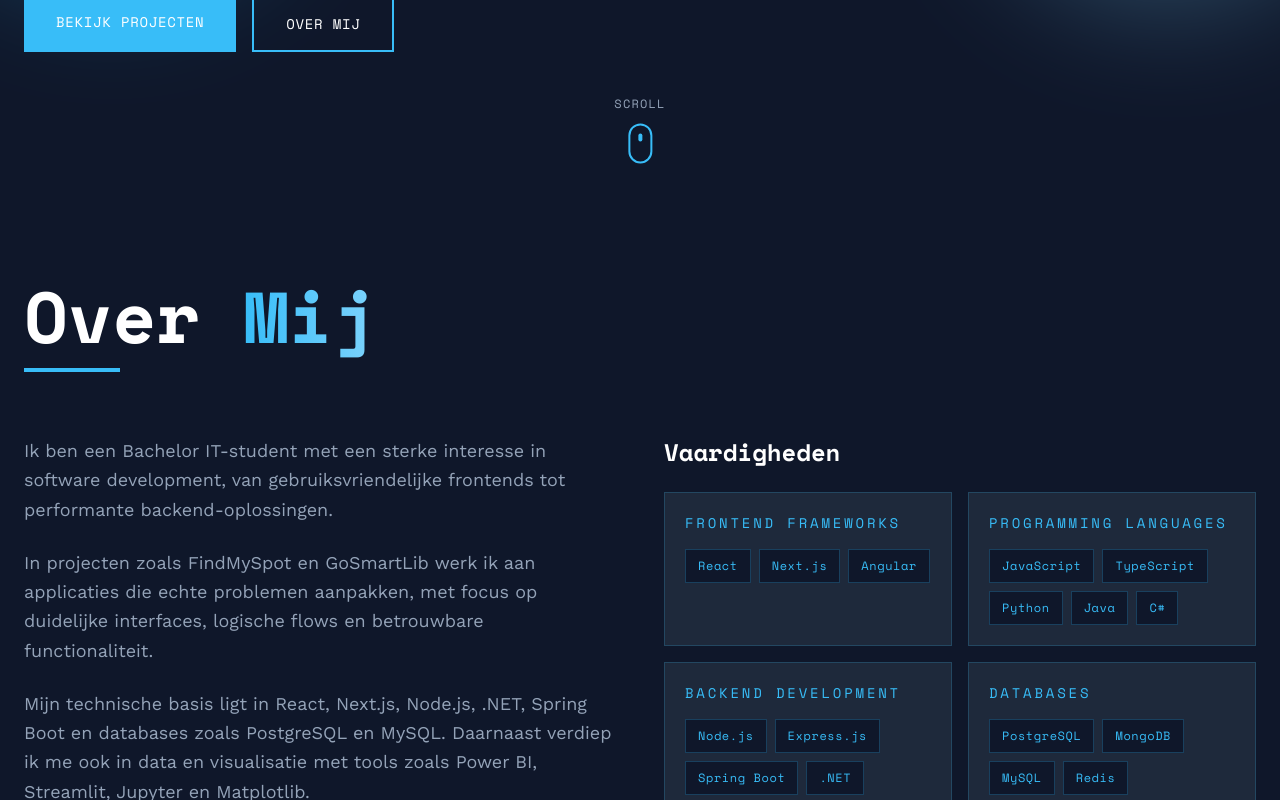
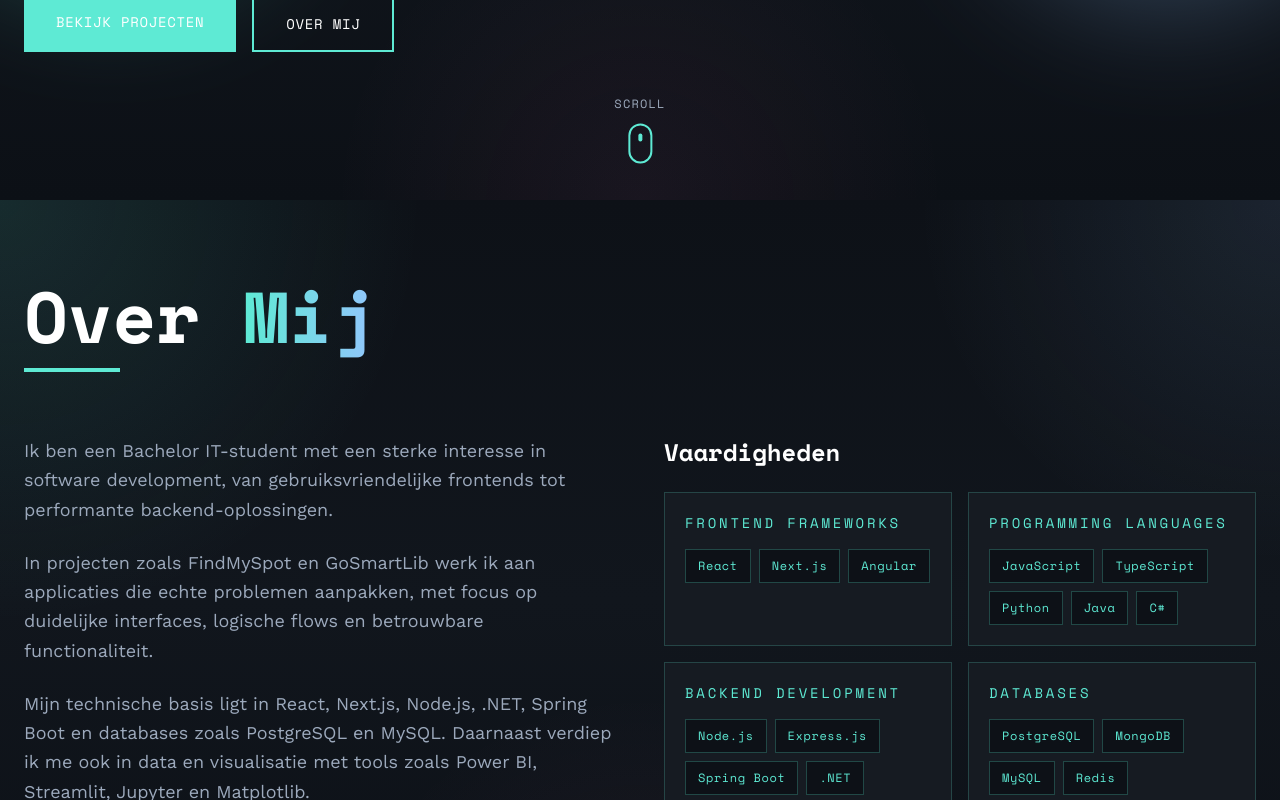
Before and after one commit to alex-ayibyan/portfolio, a Next.js app: page / in a window 1280 px wide. Shown: the part 600-1400 px from the top of the page. Built offline with nearby package versions, Linux system fonts and the light colour scheme; no server answers.

Commit message:
fix: new color scheme

```diff
--- a/app/globals.css
+++ b/app/globals.css
@@ -6,10 +6,22 @@
   :root {
     --font-display: 'Space Mono', monospace;
     --font-body: 'Work Sans', sans-serif;
+    --bg-base: #0d1117;
+    --bg-panel: #161b22;
+    --accent: #5eead4;
+    --accent-soft: #93c5fd;
+    --muted: #9ca9bc;
   }
 
   body {
     @apply bg-primary text-white font-body;
+    background-image:
+      radial-gradient(circle at top left, rgba(94, 234, 212, 0.12), transparent 28%),
+      radial-gradient(circle at top right, rgba(147, 197, 253, 0.1), transparent 24%),
+      radial-gradient(circle at bottom center, rgba(244, 114, 182, 0.06), transparent 30%),
+      linear-gradient(180deg, #0d1117 0%, #11161d 50%, #0c1016 100%);
+    background-attachment: fixed;
+    color-scheme: dark;
   }
 
   html {
@@ -23,7 +35,7 @@
   }
 
   .glow-effect {
-    text-shadow: 0 0 20px rgba(255, 107, 53, 0.5);
+    text-shadow: 0 0 24px rgba(94, 234, 212, 0.28);
   }
 }
 
@@ -33,22 +45,22 @@
 }
 
 ::-webkit-scrollbar-track {
-  background: #0A0E27;
+  background: #0d1117;
 }
 
 ::-webkit-scrollbar-thumb {
-  background: #FF6B35;
+  background: linear-gradient(180deg, #5eead4 0%, #93c5fd 100%);
   border-radius: 4px;
 }
 
 ::-webkit-scrollbar-thumb:hover {
-  background: #F7931E;
+  background: linear-gradient(180deg, #7dd3fc 0%, #c4b5fd 100%);
 }
 
 /* Selection */
 ::selection {
-  background-color: #FF6B35;
-  color: white;
+  background-color: rgba(94, 234, 212, 0.28);
+  color: #f8fafc;
 }
 
 /* Smooth animations */
--- a/components/About.tsx
+++ b/components/About.tsx
@@ -31,7 +31,7 @@ export default function About() {
             transition={{ duration: 0.8, delay: 0.2 }}
           >
             <div className="space-y-6 text-lg text-muted leading-relaxed">
-              <p>
+               <p>
                 Ik ben een Bachelor IT-student met een sterke interesse in
                 software development, van gebruiksvriendelijke frontends tot
                 performante backend-oplossingen.
@@ -91,9 +91,7 @@ export default function About() {
                 <motion.div
                   key={group.title}
                   initial={{ opacity: 0, y: 30 }}
-                  animate={
-                    isInView ? { opacity: 1, y: 0 } : { opacity: 0, y: 30 }
-                  }
+                  animate={isInView ? { opacity: 1, y: 0 } : { opacity: 0, y: 30 }}
                   transition={{ duration: 0.5, delay: 0.55 + groupIndex * 0.1 }}
                   className="border border-accent border-opacity-20 bg-secondary p-5"
                 >
--- a/components/Footer.tsx
+++ b/components/Footer.tsx
@@ -5,7 +5,7 @@ export default function Footer() {
         <div className="flex flex-col md:flex-row justify-between items-center gap-4">
           <div className="text-center md:text-left">
             <p className="text-muted text-sm">
-              © {new Date().getFullYear()} Portfolio. Alle rechten voorbehouden.
+              © {new Date().getFullYear()} Portfolio Alex Ayibyan. Alle rechten voorbehouden.
             </p>
           </div>
 
--- a/tailwind.config.ts
+++ b/tailwind.config.ts
@@ -9,11 +9,11 @@ const config: Config = {
   theme: {
     extend: {
       colors: {
-primary: "#0F172A",
-secondary: "#1E293B",
-accent: "#38BDF8",
-highlight: "#7DD3FC",
-muted: "#94A3B8",
+        primary: "#0D1117",
+        secondary: "#161B22",
+        accent: "#5EEAD4",
+        highlight: "#93C5FD",
+        muted: "#9CA9BC",
       },
       fontFamily: {
         display: ["var(--font-display)"],
```
